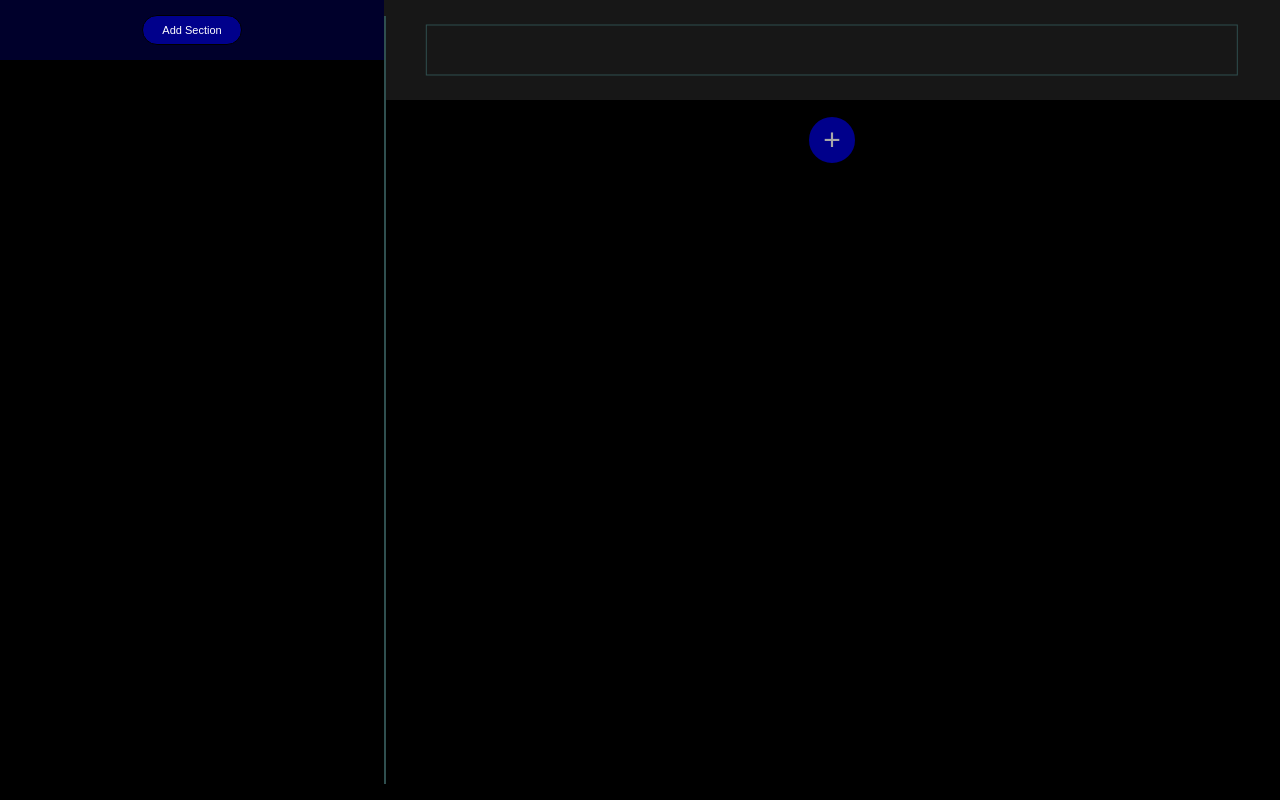
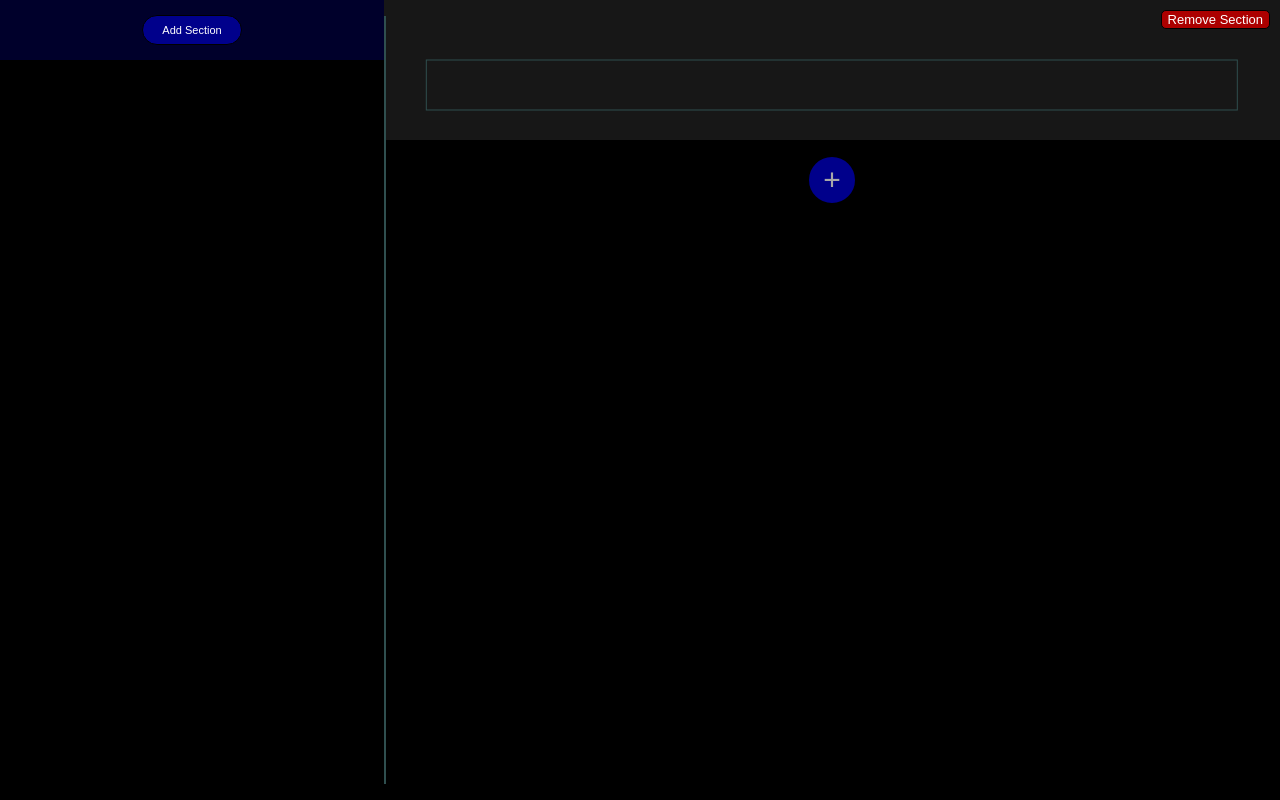
Before and after one commit to Howard-GitHub/TestCreator, a React (Create React App) app: page / in a window 1280 px wide. Built offline with nearby package versions, Linux system fonts and the light colour scheme.

Commit message:
Chore: Create remove section button without functionality

```diff
--- /dev/null
+++ b/src/components/RemoveButton/RemoveButton.css
@@ -0,0 +1,11 @@
+.remove-button--section {
+    position: absolute;
+    color: white;
+    cursor: pointer;
+    border: 1px solid black;
+    top: 10px;
+    right: 10px;
+    background-color: rgb(172, 0, 0);
+    border-radius: 5px;
+    font-size: 13px;
+}
--- /dev/null
+++ b/src/components/RemoveButton/RemoveButton.jsx
@@ -0,0 +1,13 @@
+import './RemoveButton.css';
+
+const RemoveButton = ({type}) => {
+    return (
+        <div className={`remove-button-container--${type}`}>
+            <button className="remove-button--section">
+                Remove Section
+            </button>
+        </div>
+    );
+}
+
+export default RemoveButton;
--- a/src/components/SectionContent/SectionContent.jsx
+++ b/src/components/SectionContent/SectionContent.jsx
@@ -4,6 +4,7 @@ import './SectionContent.css'
 import TitleInput from './TitleInput/TitleInput';
 import AddButton from '../AddButton/AddButton';
 import useLocalStoredArray from '../../hooks/useLocalStoredArray';
+import RemoveButton from '../RemoveButton/RemoveButton';
 
 
 const SectionContent = ({sectionId}) => {
@@ -16,6 +17,8 @@ const SectionContent = ({sectionId}) => {
             <TitleInput
                 title={title}
             />
+            <RemoveButton/>
+
             <AddButton
                 type={"problem"}
                 handleClickAddItem={handleClickAddItem}
--- a/src/components/SectionContent/TitleInput/TitleInput.css
+++ b/src/components/SectionContent/TitleInput/TitleInput.css
@@ -1,6 +1,6 @@
 .title-input-container {
     position: relative;
-    height: 100px;
+    height: 140px;
     width: 100%;
     background-color: rgb(23, 23, 23);
 }
@@ -10,7 +10,7 @@
     background-color: transparent;
     resize: none;
     border: 1px solid darkslategray;
-    top: 50%;
+    top: 85px;
     left: 50%;
     transform: translate(-50%, -50%);
     width: 90%;
```
